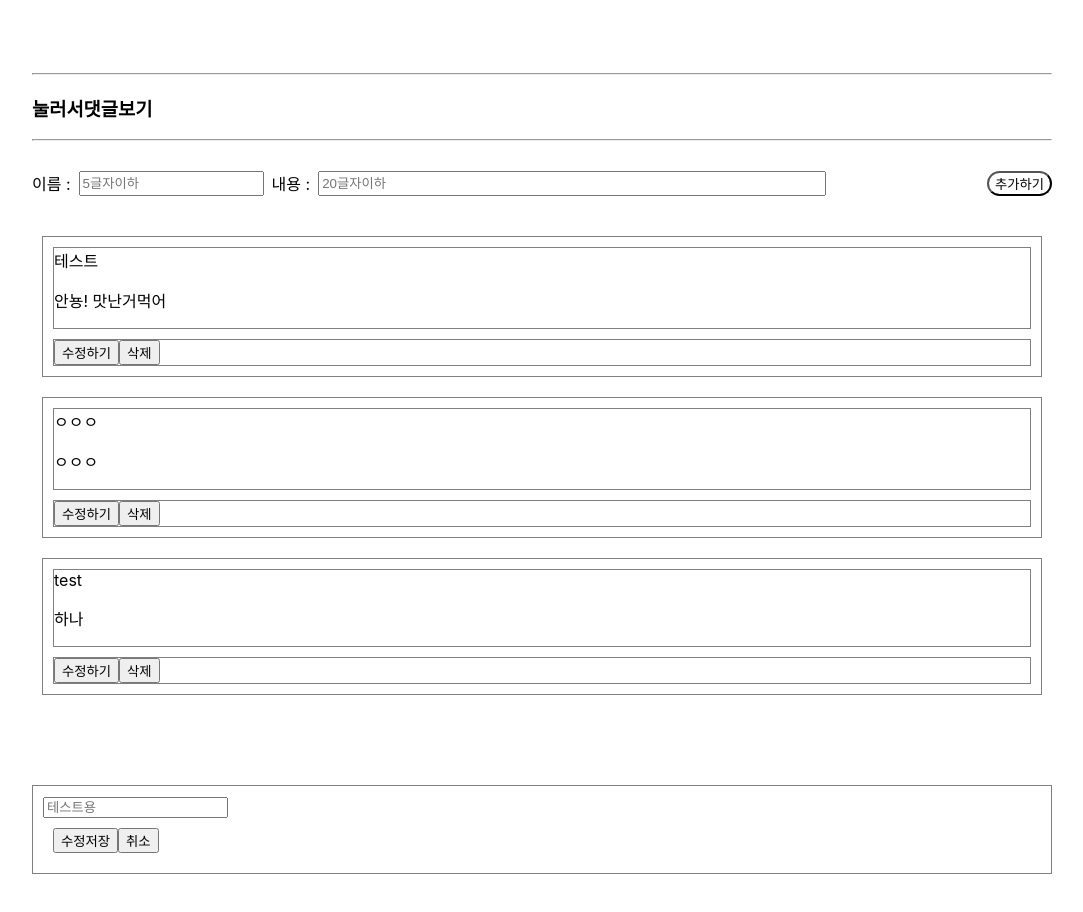
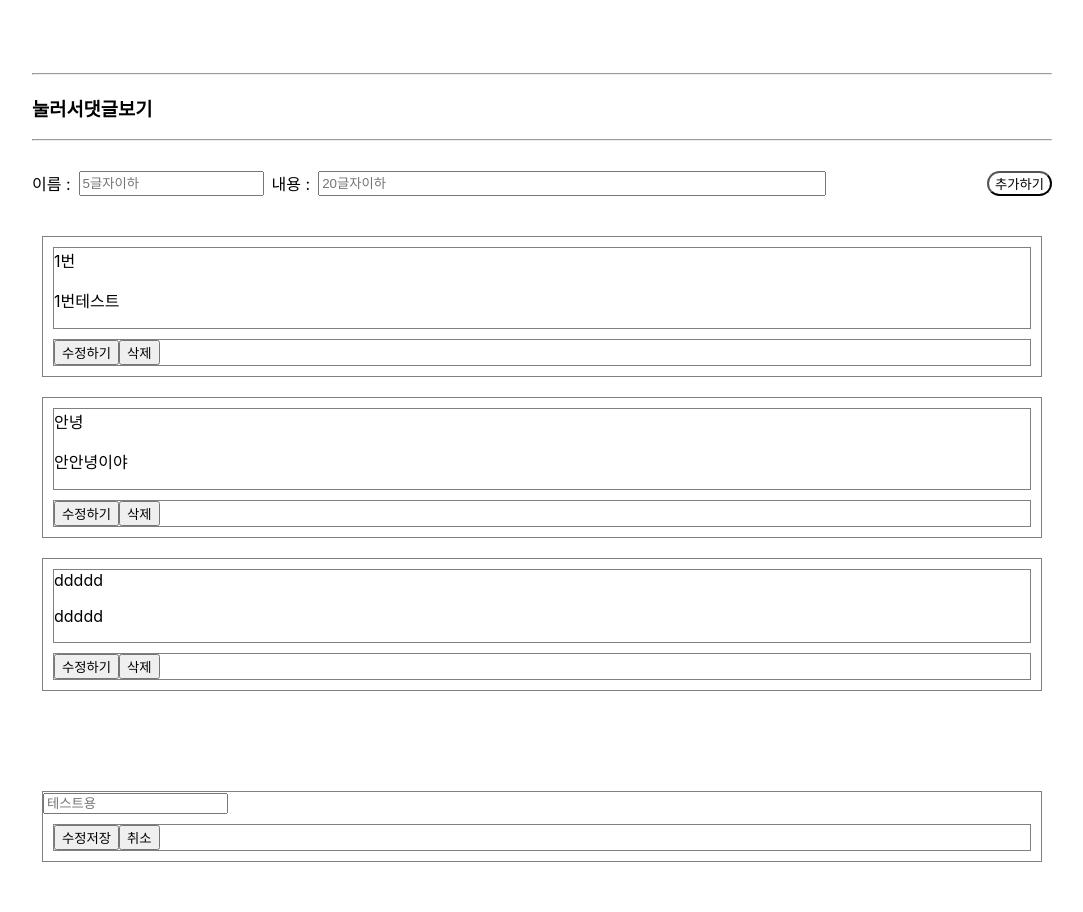
Before and after one commit to wyswhsl21/ohwellbeing, a React (Create React App) app: page /info/1 in a window 1280 px wide. Shown: the part 540-1452 px from the top of the page, without its empty margins (98-1181 px from the left). Built offline with nearby package versions, Linux system fonts and the light colour scheme; data requests are answered from the project's data file.

Commit message:
리덕스툴킷으로 기능이동 / useInput  훅다시살림

```diff
--- a/db.json
+++ b/db.json
@@ -13,39 +13,33 @@
       "id": 2
     },
     {
-      "title": "ㅇㅇㅇ",
-      "nickname": "ㅇㅇㅇ",
-      "memo": "ㅇㅇㅇㅇ",
-      "id": 3
-    },
-    {
       "title": "ㅋㅋㅋㅋㅋ",
       "nickname": "ㅋㅋㅋㅋ",
       "memo": "ㅋㅋㅋㅋㅋ",
       "id": 4
     },
     {
-      "title": "이 빠르신",
-      "nickname": "파악",
-      "memo": "수연님",
-      "id": 5
+      "title": "ㅇㄴㄻㄴㅇㄹ",
+      "nickname": "ㄻㄴㅇㄻㅈㅇㄴㄹ",
+      "memo": "ㅇㄴㅁㄻㄴㅇㄹ",
+      "id": 9
     }
   ],
   "dadats": [
     {
-      "nickname": "테스트",
-      "memo": "안뇽! 맛난거먹어",
-      "id": 1
-    },
-    {
-      "nickname": "ㅇㅇㅇ",
-      "memo": "ㅇㅇㅇ",
+      "nickname": "1번",
+      "memo": "1번테스트",
       "id": 2
     },
     {
-      "nickname": "test",
-      "memo": "하나",
+      "nickname": "안녕",
+      "memo": "안안녕이야",
       "id": 3
+    },
+    {
+      "nickname": "ddddd",
+      "memo": "ddddd",
+      "id": 4
     }
   ]
 }
--- a/src/components/editDadat.jsx
+++ b/src/components/editDadat.jsx
@@ -1,9 +1,42 @@
-import axios from "axios";
-import React, { useState } from "react";
+import React, { useEffect, useState } from "react";
+import { useDispatch, useSelector } from "react-redux";
+import useInput from "../hooks/useInput";
 import styled from "styled-components";
+import {
+  __deleteDadat,
+  __getDadat,
+  __postDadat,
+} from "../redux/modules/dadatSlice";
 
-const EditDadat = ({ dadats, setDadats }) => {
-  console.log(dadats);
+const EditDadat = () => {
+  // 설렉터
+  const globaldadat = useSelector((state) => state.dadat.dadats);
+  // 디스페치
+  const dispatch = useDispatch();
+  // 훅
+  const [dadat, dadatChangeHandler] = useInput();
+  // 유즈이펙트
+  useEffect(() => {
+    dispatch(__getDadat());
+  }, [dispatch]);
+
+  //  인풋 박스 값 저장/추가 POST
+  const dadatSubmitHandler = () => {
+    console.log(dadat);
+    if (dadat.nickname.trim() === "" || dadat.memo.trim() === "") return;
+    dispatch(__postDadat(dadat));
+  };
+
+  // 눌러서 댓글보기의 댓글 삭제하기 Delete
+  const dadatDeleteHandler = (id) => {
+    const result = window.confirm("정말로 삭제 하시겠습니까?");
+    if (result) {
+      dispatch(__deleteDadat(id));
+    } else {
+      return;
+    }
+  };
+
   const [newDadat, setNewDadat] = useState({
     memo: "",
   });
@@ -35,6 +68,60 @@ const EditDadat = ({ dadats, setDadats }) => {
   // };
   return (
     <>
+      {/* 눌러서 댓글보기 페이지 ---> dadat(대댓글) */}
+      <DadatBox>
+        <hr />
+        <h3>눌러서댓글보기</h3>
+        <hr />
+        <CommentBox
+          onSubmit={(e) => {
+            e.preventDefault();
+            dadatSubmitHandler(dadat);
+          }}
+        >
+          <div>
+            <NickName>
+              이름 :
+              <input
+                type="text"
+                placeholder="5글자이하"
+                name="nickname"
+                value={dadat.nickname}
+                onChange={dadatChangeHandler}
+              />
+            </NickName>
+            <Dadat>
+              내용 :
+              <input
+                type="text"
+                placeholder="20글자이하"
+                name="memo"
+                value={dadat.memo}
+                onChange={dadatChangeHandler}
+              />
+            </Dadat>
+          </div>
+          <button>추가하기</button>
+        </CommentBox>
+        <NewComment>
+          {globaldadat?.map((mydadats) => (
+            <div key={mydadats.id}>
+              {/* 대댓 입력상태__ */}
+              <div>
+                <span>{mydadats.nickname}</span>
+                <p>{mydadats.memo}</p>
+              </div>
+
+              <div>
+                <button>수정하기</button>
+                <button onClick={() => dadatDeleteHandler(mydadats.id)}>
+                  삭제
+                </button>
+              </div>
+            </div>
+          ))}
+        </NewComment>
+      </DadatBox>
       <DadatBox>
         <NewComment>
           <div>
@@ -88,13 +175,45 @@ const DadatBox = styled.div`
   width: 85%;
   margin: auto;
 `;
+const CommentBox = styled.form`
+  margin: 30px auto;
+  display: flex;
+  flex-direction: row;
+  justify-content: space-between;
+  div {
+    display: flex;
+    flex-direction: row;
+    justify-content: space-between;
+  }
+  button {
+    background-color: transparent;
+    border-radius: 15px;
+    &:hover {
+      background-color: black;
+      color: white;
+    }
+  }
+`;
+
 const NewComment = styled.div`
   display: flex;
   flex-direction: column;
   justify-content: space-between;
   margin: 30px auto 80px auto;
-  border: 1px solid gray;
   div {
+    border: 1px solid gray;
     margin: 10px;
   }
 `;
+const NickName = styled.div`
+  input {
+    margin-left: 8px;
+  }
+`;
+const Dadat = styled.div`
+  margin-left: 8px;
+  input {
+    margin-left: 8px;
+    width: 500px;
+  }
+`;
--- a/src/components/moreInfo.jsx
+++ b/src/components/moreInfo.jsx
@@ -1,73 +1,20 @@
-import axios from "axios";
-import React, { useEffect, useState } from "react";
+import React, { useEffect } from "react";
 import { useDispatch, useSelector } from "react-redux";
 import { Link, useParams } from "react-router-dom";
 import styled from "styled-components";
 import { __getOhwells } from "../redux/modules/ohsiksSlice";
 import EditDadat from "./editDadat";
 
-// import useInput from "../hooks/useInput";
-// import { dadatApi } from "../mytools/instance";
-
-/////수연님 작업
 const MoreInfo = () => {
   // hooks
   const { id } = useParams();
   const ohwell = useSelector((state) => state.ohsiks.ohwell);
+
   const dispatch = useDispatch();
-  // 인풋 박스 값 임력
-  const [dadat, setDadat] = useState({
-    nickname: "",
-    memo: "",
-  });
-
-  const dadatChangeHandler = (event) => {
-    const { name, value } = event.target;
-    console.log({ name, value });
-    setDadat({ ...dadat, [name]: value });
-  };
-  // const [dadat, dadatChangeHandler] = useInput();
-  // console.log(dadat);
-
-  //  인풋 박스 값 저장/추가 POST
-  const [dadats, setDadats] = useState(null);
-  const dadatSubmitHandler = async (dadat) => {
-    console.log(dadat);
-    if (dadat.nickname.trim() === "" || dadat.memo.trim() === "") return;
-    const postDadats = await axios.post("http://localhost:3001/dadats", dadat);
-    console.log(postDadats);
-    setDadats([...dadats, postDadats.data]);
-    setDadat({
-      nickname: "",
-      memo: "",
-    });
-  };
-
-  // 눌러서 댓글보기의 댓글 GET
-  const fetchDatas = async () => {
-    const getDadats = await axios.get("http://localhost:3001/dadats");
-    // console.log(getDadats);
-    setDadats(getDadats.data);
-  };
-
-  // 눌러서 댓글보기의 댓글 삭제하기 Delete
-  const dadatDeleteHandler = async (dadatId) => {
-    await axios.delete(`http://localhost:3001/dadats/${dadatId}`);
-    const delDadat = dadats.filter((delId) => delId.id !== dadatId);
-    console.log(delDadat);
-    setDadats(delDadat);
-  };
-
-  // fetchTodos함수가 실행될때 한번만 이일이 실행되도록 해준다
-  //hooks 모음
 
   useEffect(() => {
     dispatch(__getOhwells(id));
   }, [dispatch, id]);
-
-  useEffect(() => {
-    fetchDatas();
-  }, []);
 
   return (
     <>
@@ -85,62 +32,7 @@ const MoreInfo = () => {
           <button>수정하기</button>
         </div>
       </InfoBox>
-
-      {/* 눌러서 댓글보기 페이지 ---> dadat(대댓글) */}
-      <DadatBox>
-        <hr />
-        <h3>눌러서댓글보기</h3>
-        <hr />
-        <CommentBox
-          onSubmit={(e) => {
-            e.preventDefault();
-            dadatSubmitHandler(dadat);
-          }}
-        >
-          <div>
-            <NickName>
-              이름 :
-              <input
-                type="text"
-                placeholder="5글자이하"
-                name="nickname"
-                value={dadat.nickname}
-                onChange={dadatChangeHandler}
-              />
-            </NickName>
-            <Dadat>
-              내용 :
-              <input
-                type="text"
-                placeholder="20글자이하"
-                name="memo"
-                value={dadat.memo}
-                onChange={dadatChangeHandler}
-              />
-            </Dadat>
-          </div>
-          <button>추가하기</button>
-        </CommentBox>
-        <NewComment>
-          {dadats?.map((mydadats) => (
-            <div key={mydadats.id}>
-              {/* 대댓 입력상태__ */}
-              <div>
-                <span>{mydadats.nickname}</span>
-                <p>{mydadats.memo}</p>
-              </div>
-
-              <div>
-                <button>수정하기</button>
-                <button onClick={() => dadatDeleteHandler(mydadats.id)}>
-                  삭제
-                </button>
-              </div>
-            </div>
-          ))}
-        </NewComment>
-      </DadatBox>
-      <EditDadat dadats={dadats} setDadats={setDadats} />
+      <EditDadat />
     </>
   );
 };
@@ -171,50 +63,3 @@ const InfoBox = styled.div`
     background-color: transparent;
   }
 `;
-const DadatBox = styled.div`
-  max-width: 1500px;
-  width: 85%;
-  margin: auto;
-`;
-const CommentBox = styled.form`
-  margin: 30px auto;
-  display: flex;
-  flex-direction: row;
-  justify-content: space-between;
-  div {
-    display: flex;
-    flex-direction: row;
-    justify-content: space-between;
-  }
-  button {
-    background-color: transparent;
-    border-radius: 15px;
-    &:hover {
-      background-color: black;
-      color: white;
-    }
-  }
-`;
-
-const NewComment = styled.div`
-  display: flex;
-  flex-direction: column;
-  justify-content: space-between;
-  margin: 30px auto 80px auto;
-  div {
-    border: 1px solid gray;
-    margin: 10px;
-  }
-`;
-const NickName = styled.div`
-  input {
-    margin-left: 8px;
-  }
-`;
-const Dadat = styled.div`
-  margin-left: 8px;
-  input {
-    margin-left: 8px;
-    width: 500px;
-  }
-`;
```
Also changed, not shown: src/hooks/useInput.js (+1 -16 lines), src/redux/modules/dadatSlice.js (+60 -13 lines).
